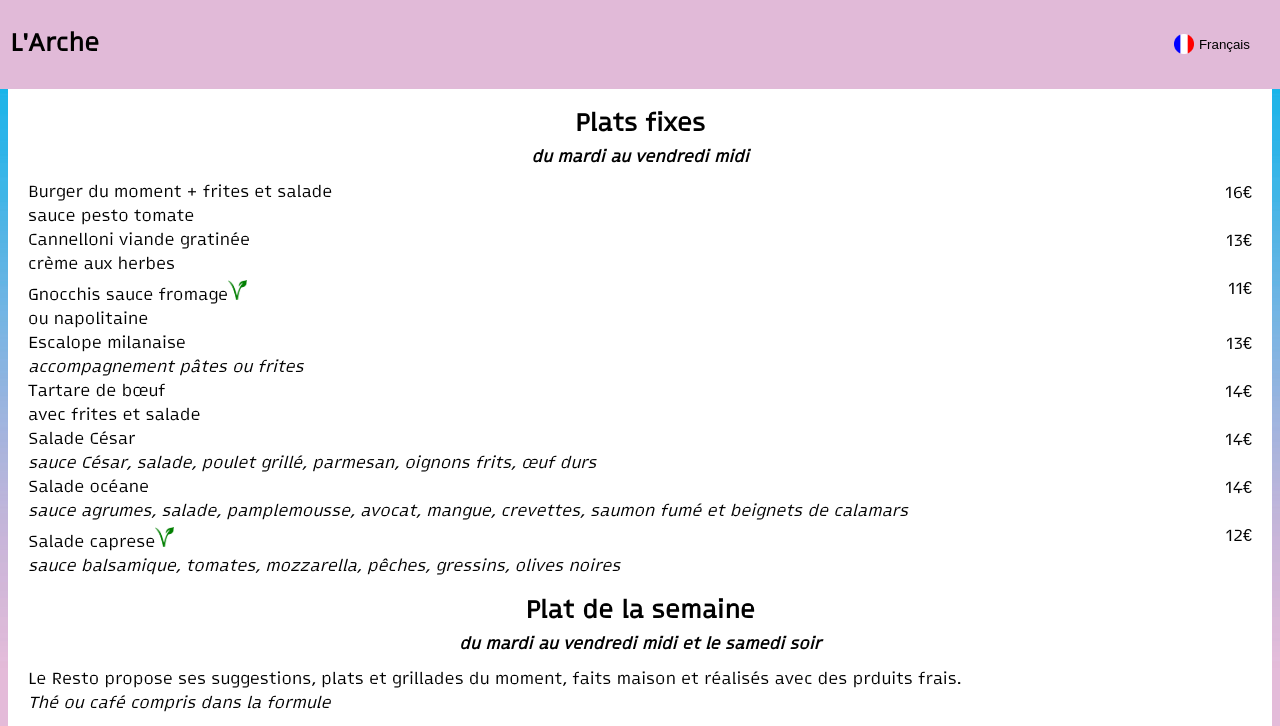
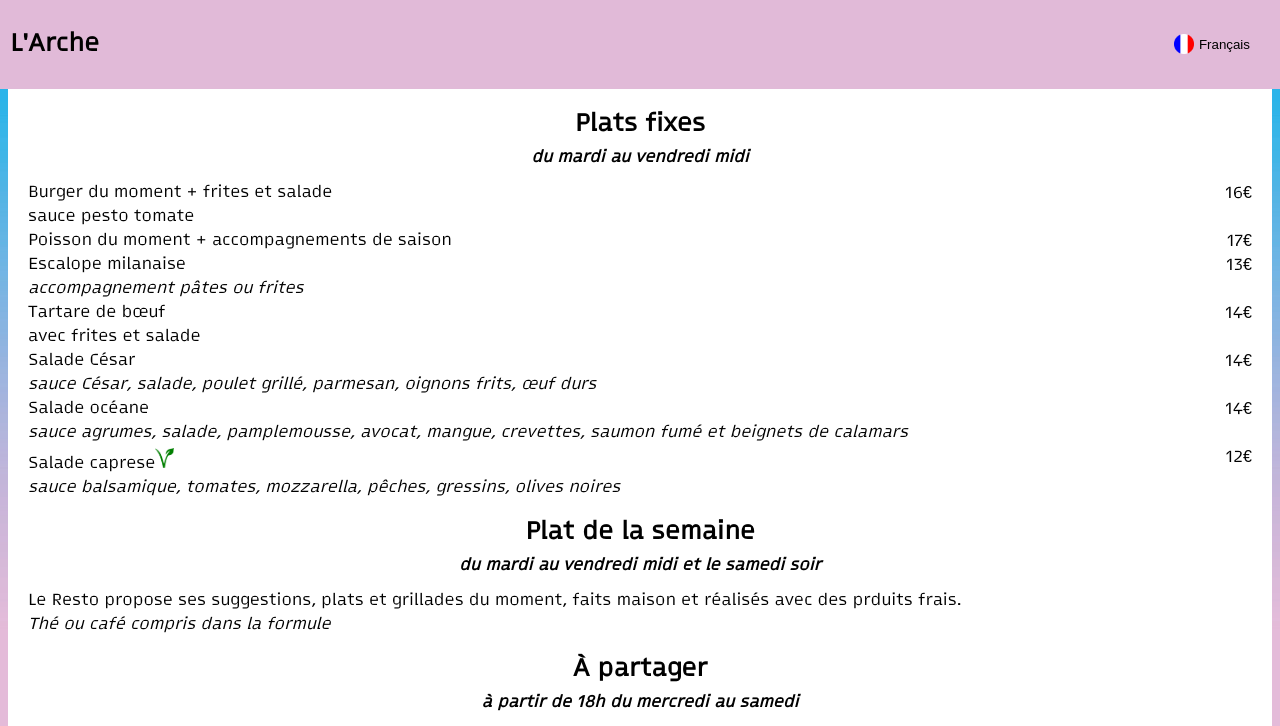
Before and after one commit to LArcheVillerupt/l-arche-menu, a plain HTML site: page index.html in a window 1280 px wide. Shown: the top 726 px of the page. Drawn offline with Linux system fonts and the light colour scheme.

Commit message:
Update index.html

```diff
--- a/index.html
+++ b/index.html
@@ -56,10 +56,7 @@
         <ul>
           <li></span>Burger du moment + frites et salade</span> <span class="prix">16€</span></li>
           <li>sauce pesto tomate</li>
-          <li>Cannelloni viande gratinée<span class="prix">13€</span></li>
-          <li>crème aux herbes</li>
-          <li>Gnocchis sauce fromage<span class="logo-veggie"></span><span class="prix">11€</span></li>
-          <li>ou napolitaine</li>
+          <li>Poisson du moment + accompagnements de saison<span class="prix">17€</span></li>
           <li>Escalope milanaise<span class="prix">13€</span></li>
           <li class="italique">accompagnement pâtes ou frites</li>
           <li>Tartare de bœuf<span class="prix">14€</span></li>
```
